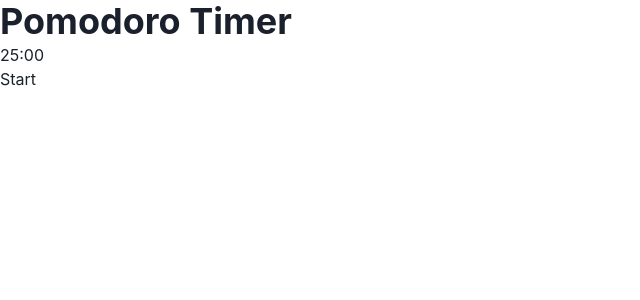
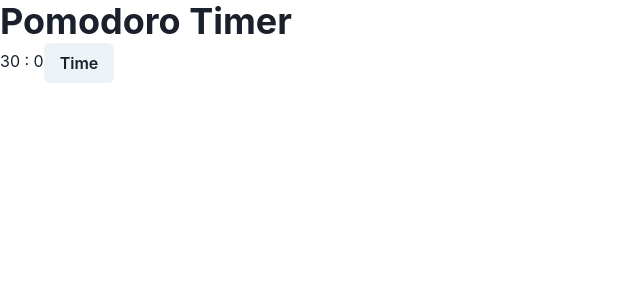
Before and after one commit to ryounasso/Pomodoro_timer, a Next.js app: page / in a window 1280 px wide. Shown: the top 300 px of the page, without its empty margins (0-640 px from the left). Built offline with nearby package versions, Linux system fonts and the light colour scheme.

Commit message:
feat : カウントダウン関数の追加

```diff
--- /dev/null
+++ b/components/Timer.jsx
@@ -0,0 +1,37 @@
+import React, { useState } from "react";
+import { Button } from "@chakra-ui/react";
+
+export function Timer() {
+  const [hour, setHour] = useState({ min: 30, sec: 0 });
+  const [isRun, setIsRun] = useState(false);
+
+  let restTime = hour.min * 60 + hour.sec;
+
+  const countDown = () => {
+    let newRestTime = restTime - 1;
+
+    return newRestTime;
+  };
+
+  const toTime = () => {
+    let time = countDown();
+    let minutes = Math.floor(time / 60);
+    let seconds = time % 60;
+    setHour({ min: minutes, sec: seconds });
+  };
+
+  let id;
+  if (isRun) {
+    id = setInterval(() => {
+      toTime();
+    }, 1000);
+  } else {
+    clearInterval(id);
+  }
+  return (
+    <div>
+      {hour.min} : {hour.sec}
+      <Button onClick={() => setIsRun(!isRun)}>Time</Button>
+    </div>
+  );
+}
--- a/package.json
+++ b/package.json
@@ -13,6 +13,7 @@
     "@emotion/react": "^11.4.0",
     "@emotion/styled": "^11.3.0",
     "framer-motion": "^4.1.17",
+    "moment": "^2.29.1",
     "next": "10.2.3",
     "react": "17.0.2",
     "react-dom": "17.0.2"
--- a/pages/index.js
+++ b/pages/index.jsx
@@ -1,15 +1,14 @@
 import Head from "next/head";
 import Image from "next/image";
 import React, { useState } from "react";
-import { Heading } from "@chakra-ui/react";
+import { Heading, Button } from "@chakra-ui/react";
+import { Timer } from "../components/Timer";
 
 export default function Home() {
-  const [hour, setHour] = useState("25:00");
   return (
     <div>
       <Heading>Pomodoro Timer</Heading>
-      <p>{hour}</p>
-      <button onClick={() => setHour("30:00")}>Start</button>
+      <Timer />
     </div>
   );
 }
```
Also changed, not shown: 1 other file (tests, documents, lock files or other folders).
